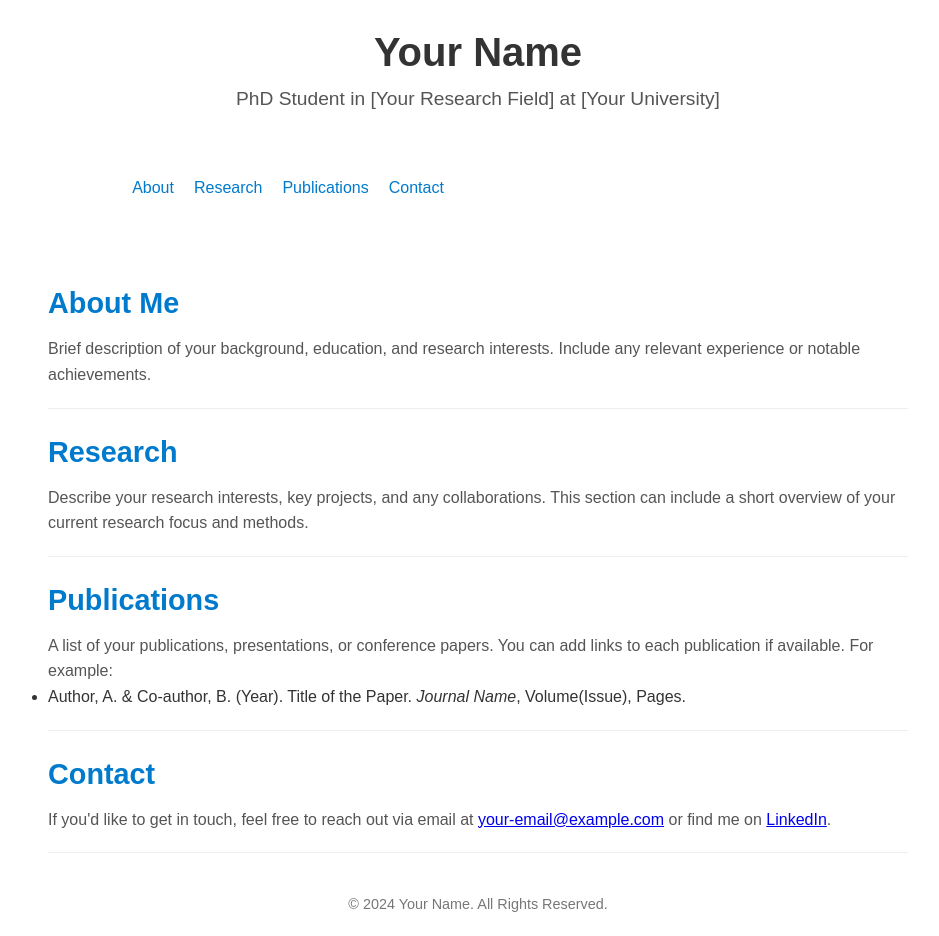
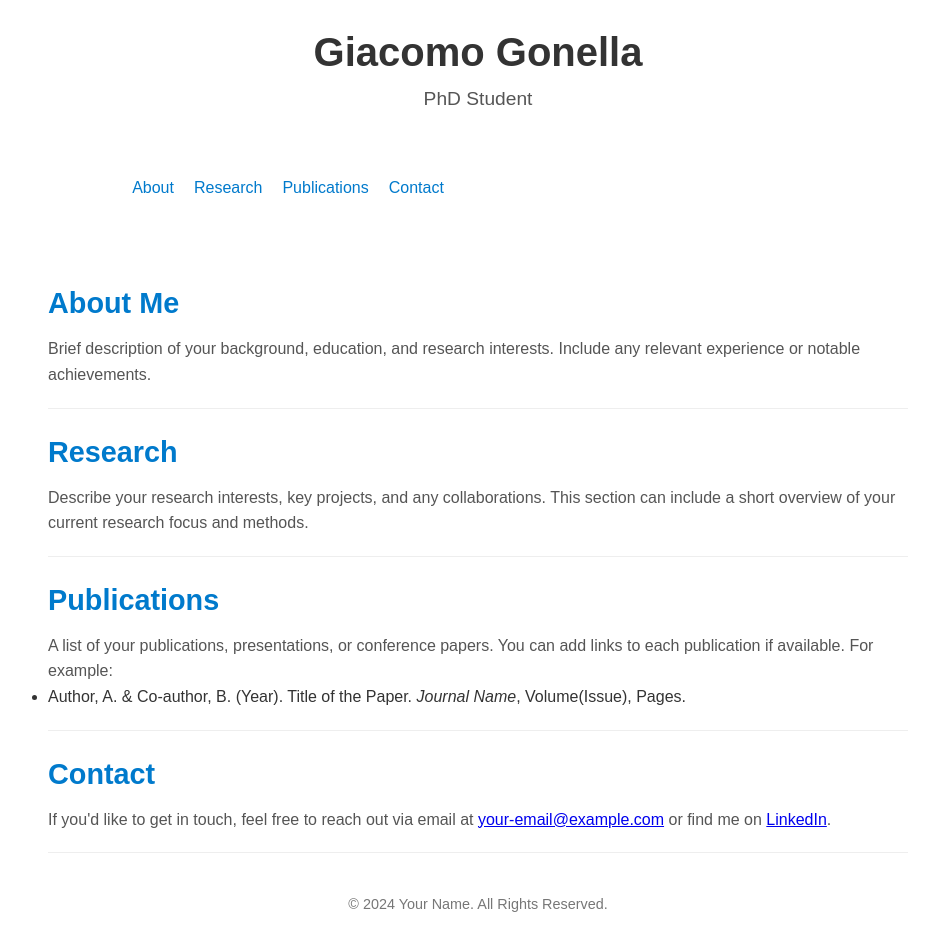
Before and after one commit to giacomogonella/giacomogonella.github.io, a plain HTML site: page index.html in a window 1280 px wide. Shown: the whole page, without its empty margins (162-1101 px from the left). Drawn offline with Linux system fonts and the light colour scheme.

Commit message:
Update index.html

```diff
--- a/index.html
+++ b/index.html
@@ -3,7 +3,7 @@
 <head>
     <meta charset="UTF-8">
     <meta name="viewport" content="width=device-width, initial-scale=1.0">
-    <title>Your Name - PhD Student</title>
+    <title>Giacomo Gonella</title>
     <style>
         /* Basic reset and styling */
         * {
@@ -95,8 +95,8 @@
 
     <!-- Header Section -->
     <header>
-        <h1>Your Name</h1>
-        <p>PhD Student in [Your Research Field] at [Your University]</p>
+        <h1>Giacomo Gonella</h1>
+        <p>PhD Student</p>
     </header>
 
     <!-- Navigation Menu -->
```
